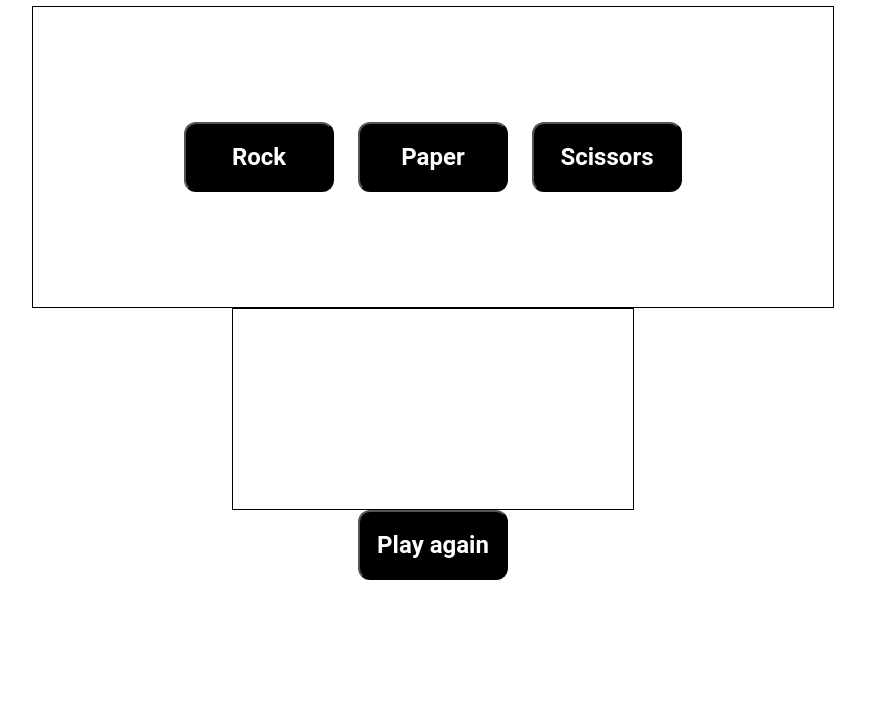
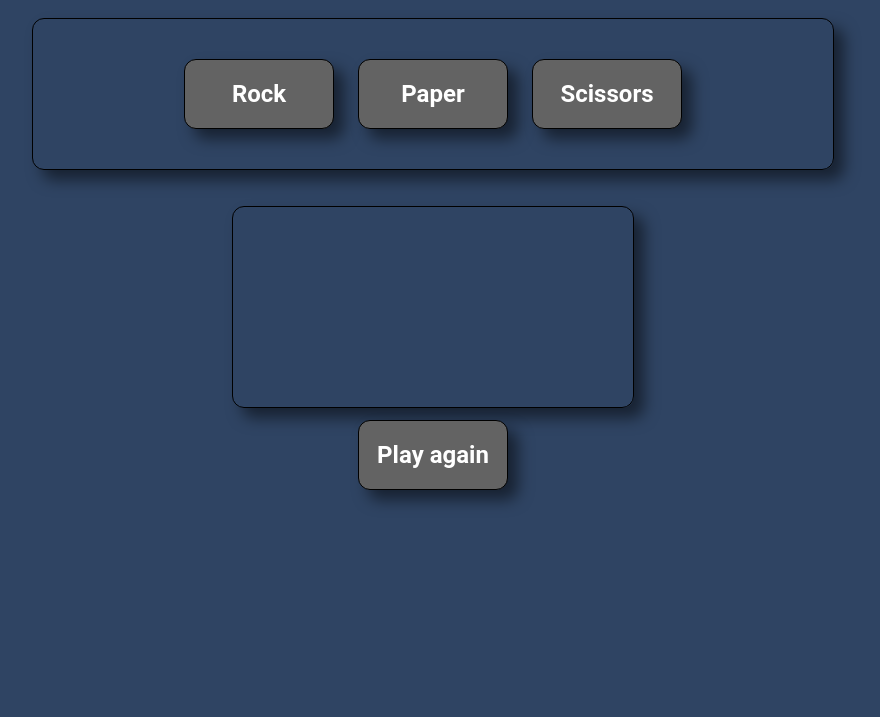
Before and after one commit to Miroslavv99/Rock-Raper-Scissors, a plain HTML site: page index.html in a window 1280 px wide. Shown: the part 83-800 px from the top of the page, without its empty margins (215-1095 px from the left). Drawn offline with Linux system fonts and the light colour scheme.

Commit message:
Change old styles and added new styles

```diff
--- a/style.css
+++ b/style.css
@@ -2,21 +2,36 @@
   display: flex;
   align-items: center;
   justify-content: center;
-  border: 1px solid black;
-  height: 300px;
+  border: 0.2px solid black;
+  height: 150px;
   width: 800px;
   gap: 24px;
+  border-radius: 12px;
+  box-shadow: 10px 10px 15px rgba(0, 0, 0, 0.5);
 }
 
 #score {
+  display: flex;
+  text-align: center;
+  justify-content: center;
+  flex-direction: column;
   height: 200px;
   width: 400px;
-  border: 1px solid black;
+  font-size: 24px;
+  border: 0.2px solid rgb(0, 0, 0);
+  font-weight: bold;
+  font-family: Roboto;
+  white-space: normal;
+  border-radius: 12px;
+  margin-top: 24px;
+  box-shadow: 10px 10px 15px rgba(0, 0, 0, 0.5);
+  color: white;
 }
 
 #title {
   font-family: Roboto;
   font-weight: bold;
+  color: white;
 }
 
 body {
@@ -26,10 +41,13 @@ body {
   width: 100%;
   justify-content: center;
   flex-direction: column;
+  gap: 12px;
+  background-color: #2f4463;
 }
 
 button {
-  background-color: black;
+  background-color: rgb(99, 99, 99);
+  box-shadow: 10px 10px 15px rgba(0, 0, 0, 0.5);
   color: white;
   text-decoration: none;
   font-family: Roboto;
@@ -39,4 +57,15 @@ button {
   font-weight: bold;
   font-size: 24px;
   cursor: pointer;
+  outline: none;
+  appearance: none;
+  border: 1px solid black;
 }
+
+button:active {
+  box-shadow: none;
+}
+
+button:focus {
+  box-shadow: 1px 1px 5px rgba(0, 0, 0, 0.5);
+}
```
